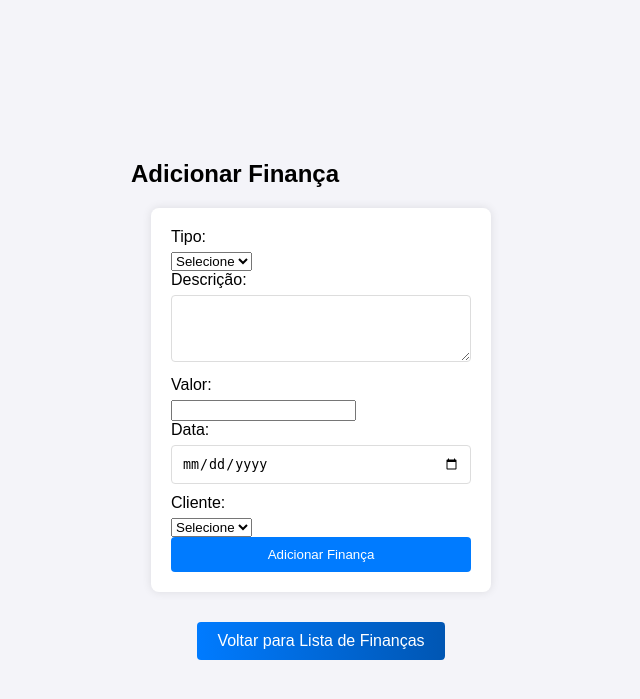
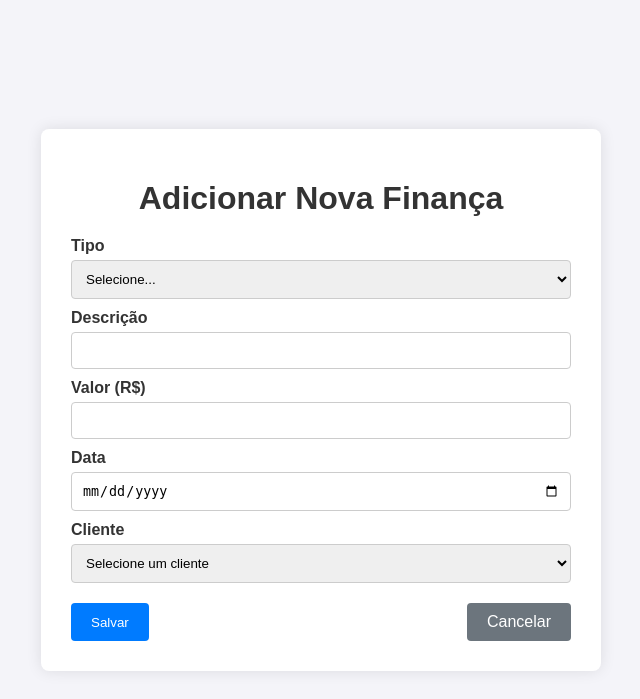
Before and after one commit to rodrigo77garcia/ProjetoIntegradorUnivespIV, a Flask app: page /add_financas in a window 1280 px wide. Shown: the top 699 px of the page, without its empty margins (319-959 px from the left). Run offline with Flask 3, Linux system fonts and the light colour scheme.

Commit message:
mce-classes

```diff
--- a/ProjetoPI-final/app/routes.py
+++ b/ProjetoPI-final/app/routes.py
@@ -304,8 +304,20 @@ def listar_clientesID(id):
 # Rota para adicionar um registro financeiro
 
 
+def get_financas():
+    db = get_db()
+    cursor = db.cursor(dictionary=True)
+    cursor.execute("SELECT * FROM financas")
+    financas = cursor.fetchall()
+    cursor.close()
+    return financas
+
+
 @bp.route('/add_financas', methods=['GET', 'POST'])
 def add_financas():
+    mensagem = None
+    tipo = None
+
     if request.method == 'POST':
         descricao = request.form.get('descricao')
         valor = request.form.get('valor')
@@ -323,15 +335,19 @@ def add_financas():
         try:
             cursor.execute(query, (descricao, valor, data))
             db.commit()
-            flash('Finança adicionada com sucesso!', 'success')
+            mensagem = "Registro financeiro adicionado com sucesso"
+            tipo = "success"
         except Exception as e:
             db.rollback()
             print(f"Error: {e}")
-            return jsonify({"message": "Erro ao adicionar o registro financeiro", "error": str(e)}), 500
+            mensagem = "Erro ao adicionar o registro financeiro"
+            tipo = "error"
         finally:
             cursor.close()
 
-        return redirect(url_for('routes.listar_financas'))
+        financas = get_financas()
+
+        return render_template('listar_financas.html', financas=financas, mensagem=mensagem, tipo=tipo)
 
     return render_template('adicionar_financa.html')
 
@@ -340,11 +356,7 @@ def add_financas():
 
 @bp.route('/listar_financas', methods=['GET'])
 def listar_financas():
-    db = get_db()
-    cursor = db.cursor(dictionary=True)
-    cursor.execute("SELECT * FROM financas")
-    financas = cursor.fetchall()
-    cursor.close()
+    financas = get_financas()
 
     if request.headers.get("Accept") == "application/json":
         return jsonify(financas)
@@ -363,7 +375,8 @@ def update_financa(id):
 
     if not financa:
         cursor.close()
-        return redirect(url_for('routes.listar_financas'))
+        financas = get_financas()
+        return render_template('listar_financas.html', financas=financas, mensagem="Registro financeiro não encontrado", tipo="error")
 
     if request.method == 'POST':
         descricao = request.form.get('descricao')
@@ -377,10 +390,22 @@ def update_financa(id):
         SET descricao = %s, valor = %s, data = %s
         WHERE id = %s
         """
-        cursor.execute(query, (descricao, valor, data, id))
-        db.commit()
-        cursor.close()
-        return redirect(url_for('routes.listar_financas'))
+        try:
+            cursor.execute(query, (descricao, valor, data, id))
+            db.commit()
+            mensagem = "Registro financeiro atualizado com sucesso"
+            tipo = "success"
+        except Exception as e:
+            db.rollback()
+            print(f"Error: {e}")
+            mensagem = f'Erro ao atualizar o registro financeiro: {e}'
+            tipo = "error"
+        finally:
+            cursor.close()
+
+        financas = get_financas()
+        return render_template('listar_financas.html', financas=financas, mensagem=mensagem, tipo=tipo)
+    # Se não for um POST, apenas renderiza o formulário de atualização
 
     return render_template('atualizar_financa.html', financa=financa)
 
@@ -396,13 +421,26 @@ def delete_financa(id):
 
     if not financa:
         cursor.close()
-        return redirect(url_for('routes.listar_financas'))
+        financas = get_financas()
+        return render_template('listar_financas.html', financas=financas, mensagem="Registro financeiro não encontrado", tipo="error")
+    # Se o registro não for encontrado, redireciona para a lista de finanças
 
     if request.method == 'POST':
-        cursor.execute("DELETE FROM financas WHERE id = %s", (id,))
-        db.commit()
-        cursor.close()
-        return redirect(url_for('routes.listar_financas'))
+        try:
+            cursor.execute("DELETE FROM financas WHERE id = %s", (id,))
+            db.commit()
+            mensagem = "Registro financeiro deletado com sucesso"
+            tipo = "success"
+        except Exception as e:
+            db.rollback()
+            print(f"Error: {e}")
+            mensagem = f'Erro ao deletar o registro financeiro: {e}'
+            tipo = "error"
+        finally:
+            cursor.close()
+
+        financas = get_financas()
+        return render_template('listar_financas.html', financas=financas, mensagem=mensagem, tipo=tipo)
 
     cursor.close()
     return render_template('delete_financa.html', financa=financa)
--- a/ProjetoPI-final/app/templates/adicionar_financa.html
+++ b/ProjetoPI-final/app/templates/adicionar_financa.html
@@ -3,7 +3,7 @@
 <head>
     <meta charset="UTF-8">
     <meta name="viewport" content="width=device-width, initial-scale=1.0">
-    <title>Adicionar Finança</title>
+    <title>Adicionar Nova Finança</title>
     <style>
         body {
             font-family: Arial, sans-serif;
@@ -15,96 +15,113 @@
             align-items: center;
             min-height: 100vh;
         }
+        .container {
+            background-color: white;
+            padding: 30px;
+            border-radius: 8px;
+            box-shadow: 0 0 15px rgba(0,0,0,0.1);
+            width: 100%;
+            max-width: 500px;
+        }
         h1 {
+            text-align: center;
             color: #333;
-        }
-        form {
-            background: #fff;
-            padding: 20px;
-            margin: 20px;
-            box-shadow: 0 0 10px rgba(0, 0, 0, 0.1);
-            border-radius: 8px;
-            width: 300px;
+            margin-bottom: 20px;
         }
         label {
             display: block;
-            margin-bottom: 6px;
+            margin: 10px 0 5px;
+            color: #333;
+            font-weight: bold;
         }
-        input[type="text"], input[type="date"], textarea {
-            width: calc(100% - 22px);
-            padding: 10px;
-            margin-bottom: 10px;
-            border: 1px solid #ddd;
-            border-radius: 4px;
-        }
-        button {
-            display: block;
+        input, select {
             width: 100%;
             padding: 10px;
+            border: 1px solid #ccc;
+            border-radius: 4px;
+            box-sizing: border-box;
+        }
+        .buttons {
+            margin-top: 20px;
+            display: flex;
+            justify-content: space-between;
+        }
+        .buttons button, .buttons a {
+            padding: 10px 20px;
             border: none;
-            background: #007bff;
-            color: #fff;
             border-radius: 4px;
+            color: white;
+            text-decoration: none;
             cursor: pointer;
+            transition: background-color 0.3s;
         }
-        button:hover {
-            background: #0056b3;
+        .buttons button {
+            background-color: #007bff;
         }
-        .button-container {
-            text-align: center;
-            margin-top: 20px;
+        .buttons button:hover {
+            background-color: #0056b3;
         }
-        .button-container a.button {
-            display: inline-block;
-            padding: 10px 20px;
-            margin-top: 10px;
-            border: none;
-            background: linear-gradient(to right, #007bff, #0056b3);
-            color: white;
-            border-radius: 4px;
-            cursor: pointer;
-            text-decoration: none;
-            font-size: 16px;
-            transition: background 0.3s;
+        .buttons a {
+            background-color: #6c757d;
         }
-        .button-container a.button:hover {
-            background: linear-gradient(to right, #0056b3, #003580);
+        .buttons a:hover {
+            background-color: #5a6268;
+        }
+        .flashes {
+            list-style: none;
+            padding: 10px;
+            margin-bottom: 15px;
+            background-color: #d4edda;
+            color: #155724;
+            border: 1px solid #c3e6cb;
+            border-radius: 5px;
         }
     </style>
 </head>
 <body>
     <div class="container">
-        <h2>Adicionar Finança</h2>
-        <form method="POST" action="{{ url_for('routes.add_financas') }}">
-            <label for="tipo">Tipo:</label>
-            <select id="tipo" name="tipo" required>
-                <option value="">Selecione</option>
-                <option value="Receita">Receita</option>
-                <option value="Despesa">Despesa</option>
+        <h1>Adicionar Nova Finança</h1>
+
+        {% with messages = get_flashed_messages() %}
+            {% if messages %}
+                <ul class="flashes">
+                    {% for message in messages %}
+                        <li>{{ message }}</li>
+                    {% endfor %}
+                </ul>
+            {% endif %}
+        {% endwith %}
+
+        <form action="{{ url_for('routes.add_financas') }}" method="POST">
+            <label for="tipo">Tipo</label>
+            <select name="tipo" id="tipo" required>
+                <option value="">Selecione...</option>
+                <option value="Entrada">Entrada</option>
+                <option value="Saída">Saída</option>
             </select>
 
-            <label for="descricao">Descrição:</label>
-            <textarea id="descricao" name="descricao" rows="3"></textarea>
+            <label for="descricao">Descrição</label>
+            <input type="text" name="descricao" id="descricao" required>
 
-            <label for="valor">Valor:</label>
-            <input type="number" id="valor" name="valor" step="0.01" required>
+            <label for="valor">Valor (R$)</label>
+            <input type="number" step="0.01" name="valor" id="valor" required>
 
-            <label for="data">Data:</label>
-            <input type="date" id="data" name="data" required>
+            <label for="data">Data</label>
+            <input type="date" name="data" id="data" required>
 
-            <label for="cliente_id">Cliente:</label>
-            <select id="cliente_id" name="cliente_id">
-                <option value="">Selecione</option>
+            <label for="cliente_id">Cliente</label>
+            <select name="cliente_id" id="cliente_id" required>
+                <option value="">Selecione um cliente</option>
                 {% for cliente in clientes %}
                     <option value="{{ cliente.id }}">{{ cliente.nome }}</option>
                 {% endfor %}
             </select>
 
-            <button type="submit">Adicionar Finança</button>
+            <div class="buttons">
+                <button type="submit">Salvar</button>
+                <a href="{{ url_for('routes.listar_financas') }}">Cancelar</a>
+            </div>
         </form>
-        <div class="button-container">
-            <a href="{{ url_for('routes.listar_financas') }}" class="button">Voltar para Lista de Finanças</a>
-        </div>
     </div>
 </body>
 </html>
```
Also changed, not shown: ProjetoPI-final/app/templates/listar_financas.html (+18 -6 lines), ProjetoPI-final/app/templates/atualizar_ferramenta.html (renamed from ProjetoPI-final/app/templates/update_ferramenta.html).
